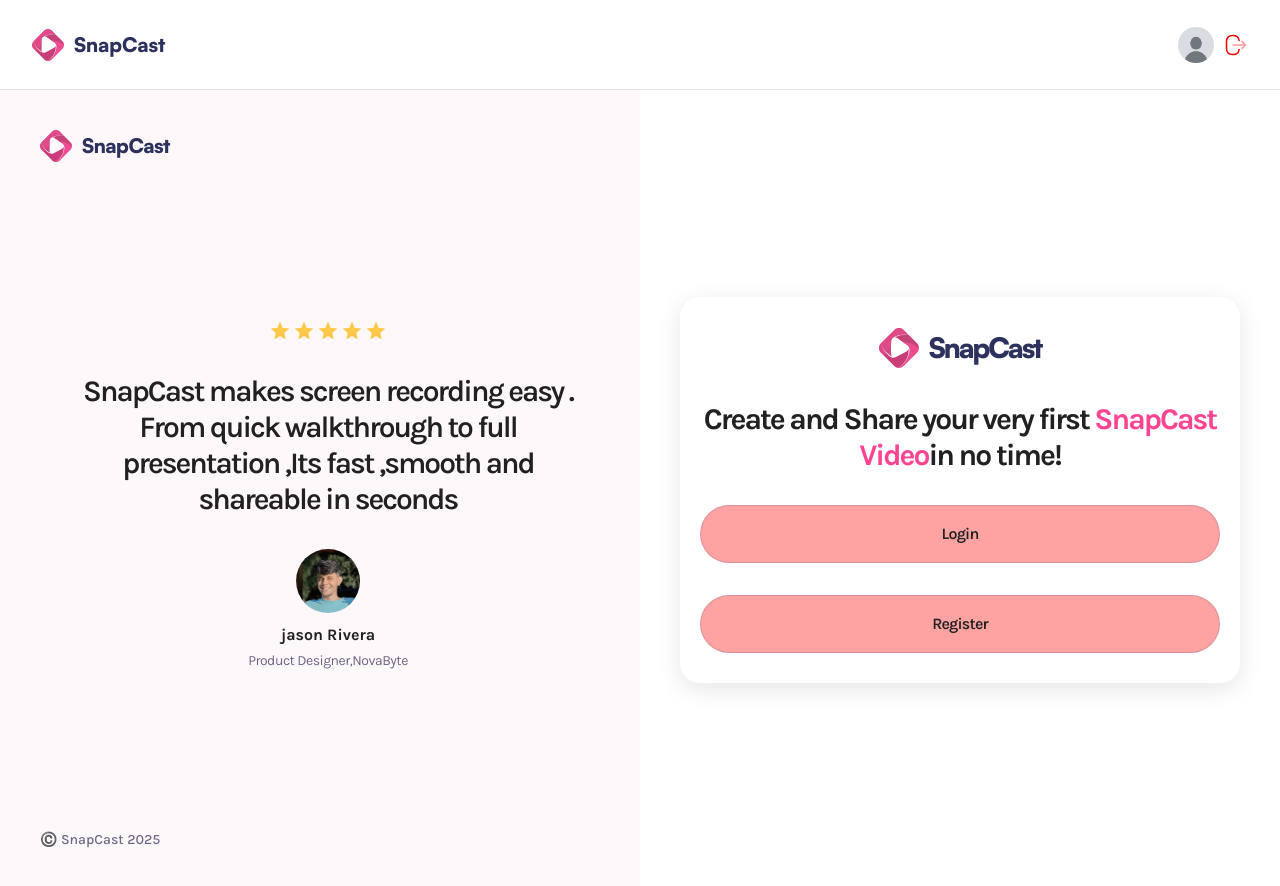
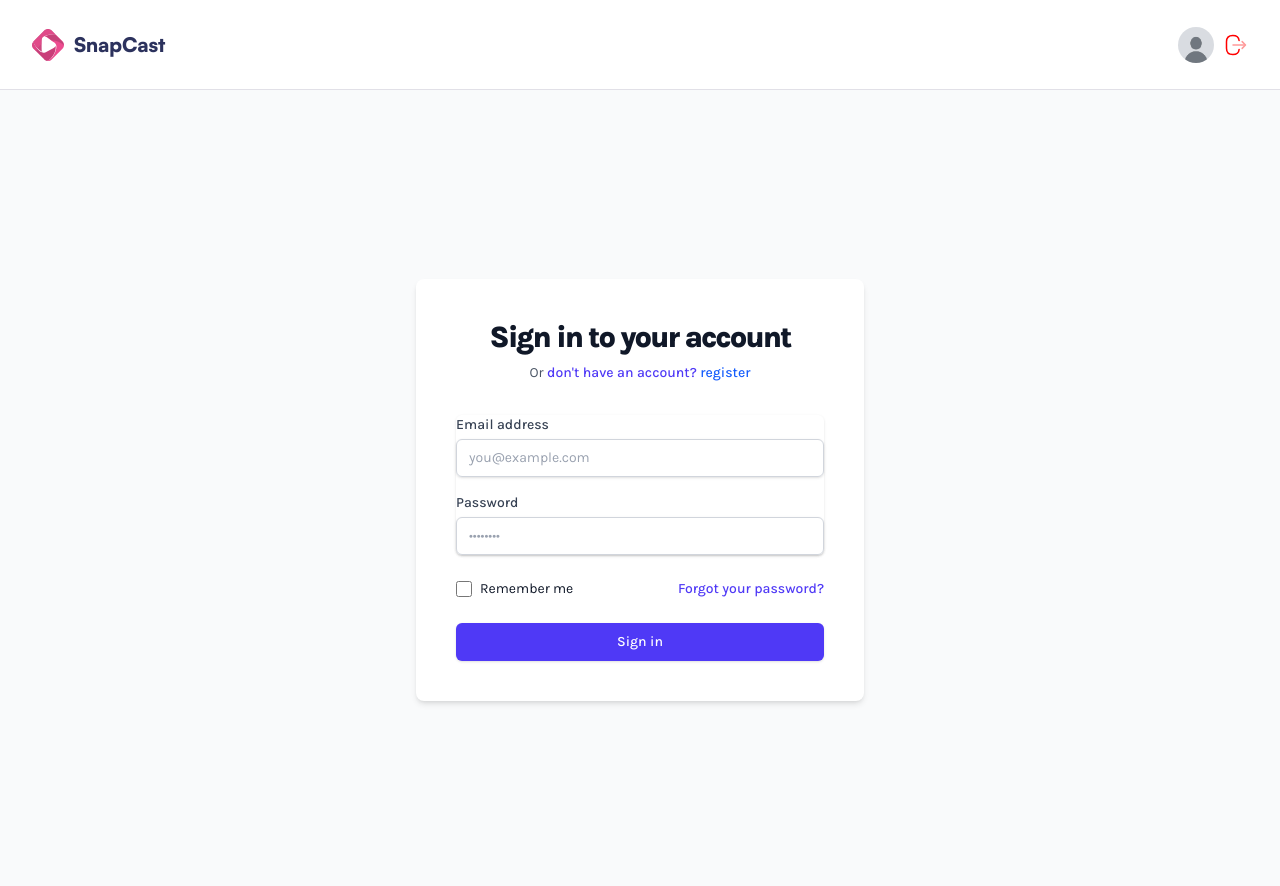
Before and after one commit to gitAarya/loom_clone, a Next.js app: page /sign-in in a window 1280 px wide. Shown: the top 886 px of the page. Built offline with nearby package versions, Linux system fonts and the light colour scheme.

Commit message:
Add login functionality and middleware for authentication; refactor registration links

```diff
--- a/app/(auth)/register/page.tsx
+++ b/app/(auth)/register/page.tsx
@@ -127,7 +127,7 @@ function RegisterPage() {
             <div className="mt-4 text-center">
                 <p>
                     Already have an account?{" "}
-                    <a href="/login" className="text-blue-600 hover:underline">
+                    <a href="/sign-in" className="text-blue-600 hover:underline">
                         Login
                     </a>
                 </p>
--- a/app/(root)/profile/[id]/page.tsx
+++ b/app/(root)/profile/[id]/page.tsx
@@ -1,6 +1,13 @@
 import Header from "@/components/Header"
 import { dummyCards } from "@/constants"
 import Videocard from "@/components/Videocard"
+
+type ParamsWithSearch = {
+  params: {
+    id: string;
+    [key: string]: any;
+  };
+};
 
 
 async function page({params}:ParamsWithSearch) {
--- a/app/(root)/sign-in/page.tsx
+++ b/app/(root)/sign-in/page.tsx
@@ -1,83 +1,11 @@
-import Link from 'next/link'
+
 import React from 'react'
-import Image from 'next/image'
+
+import LoginPage from '@/components/Login';
 
 function page() {
   return (
-    <main className="sign-in">
-      <aside className="testimonial">
-        <Link href="/">
-          <Image
-            src="/assets/icons/logo.svg"
-            height={32}
-            width={32}
-            alt="logo"
-          />
-          <h1>SnapCast</h1>
-        </Link>
-        <div className="description">
-          <section>
-            <figure>
-              {Array.from({ length: 5 }).map((_, index) => (
-                <Image
-                  src="/assets/icons/star.svg"
-                  alt="star"
-                  height={20}
-                  width={20}
-                  key={index}
-                />
-              ))}
-            </figure>
-            <p>
-              SnapCast makes screen recording easy . From quick walkthrough to
-              full presentation ,Its fast ,smooth and shareable in seconds
-            </p>
-            <article>
-              <Image
-                src="/assets/images/jason.png"
-                alt="jason"
-                width={64}
-                height={64}
-                className="rounded-full"
-              />
-              <div>
-                <h2> jason Rivera</h2>
-                <p>Product Designer,NovaByte</p>
-              </div>
-            </article>
-          </section>
-        </div>
-        <p> ©️ SnapCast {new Date().getFullYear()}</p>
-      </aside>
-      <aside className="google-sign-in">
-        <section>
-          <Link href="/">
-            <Image
-              src="/assets/icons/logo.svg"
-              height={40}
-              width={40}
-              alt="logo"
-            />
-            <h1>SnapCast</h1>
-          </Link>
-          <p>
-            Create and Share your very first <span>SnapCast Video</span>in no
-            time!
-          </p>
-          <button className='bg-red-300'>
-            <Link href="/login">
-              <span>Login</span>
-            </Link>
-          </button>
-          <button className='bg-red-300'>
-            <Link href="/register">
-              <span>Register</span>
-            </Link>
-          </button>
-        </section>
-      </aside>
-      <div className="ovelay" />
-    </main>
+<LoginPage/>
   );
 }
 
--- a/app/(auth)/login/page.tsx
+++ b/components/Login.tsx
@@ -41,8 +41,8 @@ export default function LoginPage() {
           <h1 className="text-3xl font-extrabold text-gray-900">Sign in to your account</h1>
           <p className="mt-2 text-sm text-gray-600">
             Or{' '}
-            <a href="#" className="font-medium text-indigo-600 hover:text-indigo-500">
-              start your 14-day free trial
+            <a href="/register" className="font-medium text-indigo-600 hover:text-indigo-500">
+              don't have an account? <span className="text-blue-600">register</span>
             </a>
           </p>
         </div>
--- /dev/null
+++ b/middleware/middleware.ts
@@ -0,0 +1,21 @@
+import { withAuth } from "next-auth/middleware"
+import { NextResponse } from "next/server"
+export default withAuth(
+
+  function middleware(req) {
+    console.log(req.nextauth.token)
+  },
+  {
+    callbacks: {
+      authorized( {req,token}){
+        const {pathname}=req.nextUrl
+        if(pathname.startsWith("/api/auth") || pathname ==="/sign-in" || pathname==="/register") return true;
+        if(pathname==="/" || pathname.startsWith("/api/profile")) return true;
+        return !!token;
+      }
+    },
+  },)
+
+export const config = {
+    matcher: ["/","/profile/:path*","/upload/:path*"],
+}
```
